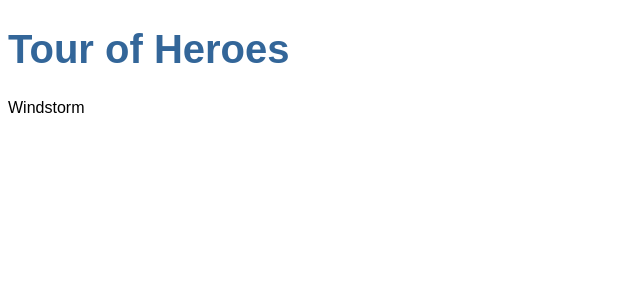
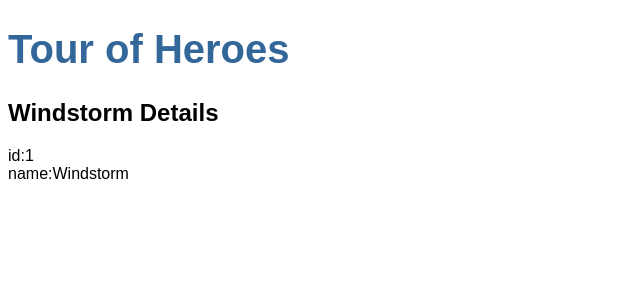
Before and after one commit to oviniciusfeitosa/study-angular10-material, an Angular app in the folder angular-tour-of-heroes/: page / in a window 1280 px wide. Shown: the top 300 px of the page, without its empty margins (0-640 px from the left). Built offline with nearby package versions, Linux system fonts and the light colour scheme.

Commit message:
✨  Set Hero interface

```diff
--- /dev/null
+++ b/angular-tour-of-heroes/src/app/heroes/hero.ts
@@ -0,0 +1,4 @@
+export interface Hero {
+    id: number;
+    name: string;
+}
--- a/angular-tour-of-heroes/src/app/heroes/heroes.component.html
+++ b/angular-tour-of-heroes/src/app/heroes/heroes.component.html
@@ -1 +1,3 @@
-{{ hero }}
+<h2>{{hero.name}} Details</h2>
+<div><span>id:</span>{{ hero.id }}</div>
+<div><span>name:</span>{{ hero.name }}</div>
--- a/angular-tour-of-heroes/src/app/heroes/heroes.component.ts
+++ b/angular-tour-of-heroes/src/app/heroes/heroes.component.ts
@@ -1,4 +1,5 @@
 import { Component, OnInit } from '@angular/core';
+import { Hero } from './hero';
 
 @Component({
   selector: 'app-heroes',
@@ -9,7 +10,10 @@
 
   constructor() { }
 
-  hero = 'Windstorm';
+  hero: Hero = {
+    id: 1,
+    name: 'Windstorm'
+  };
 
   ngOnInit(): void {
   }
```
